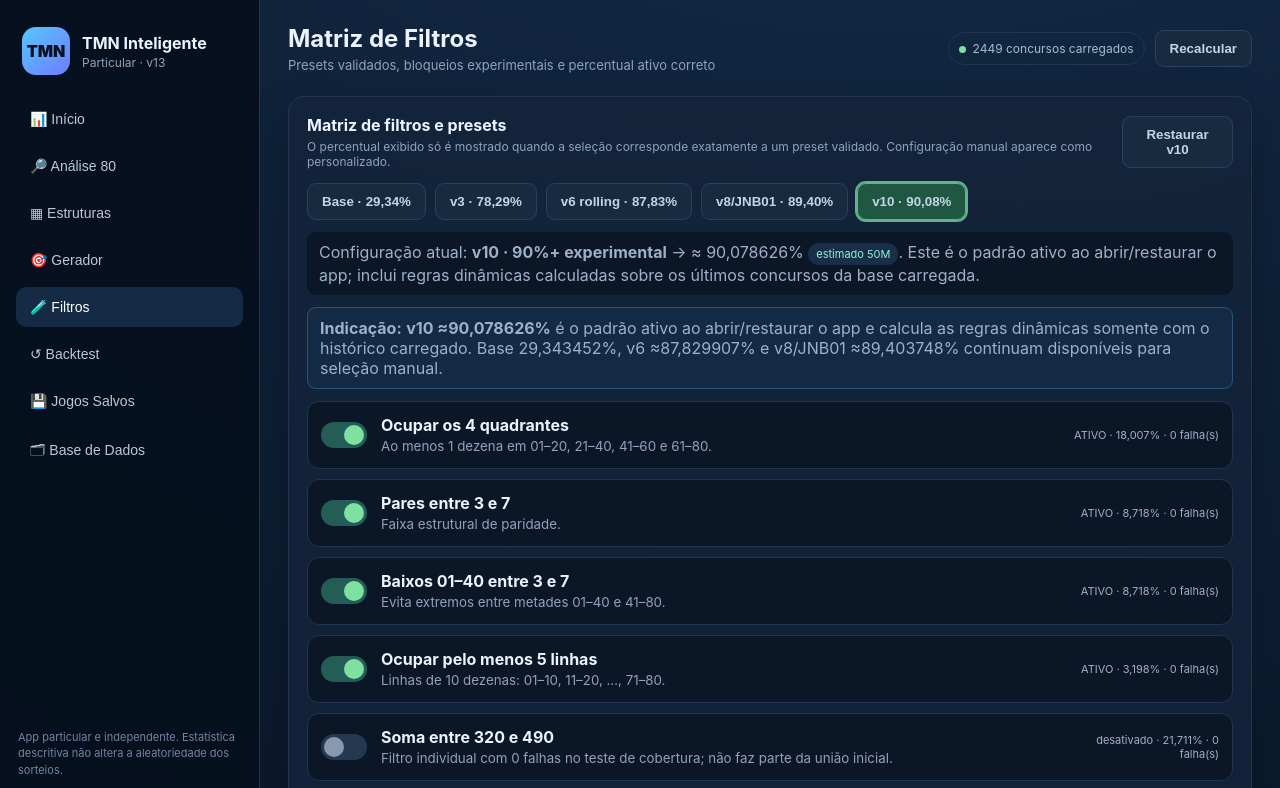
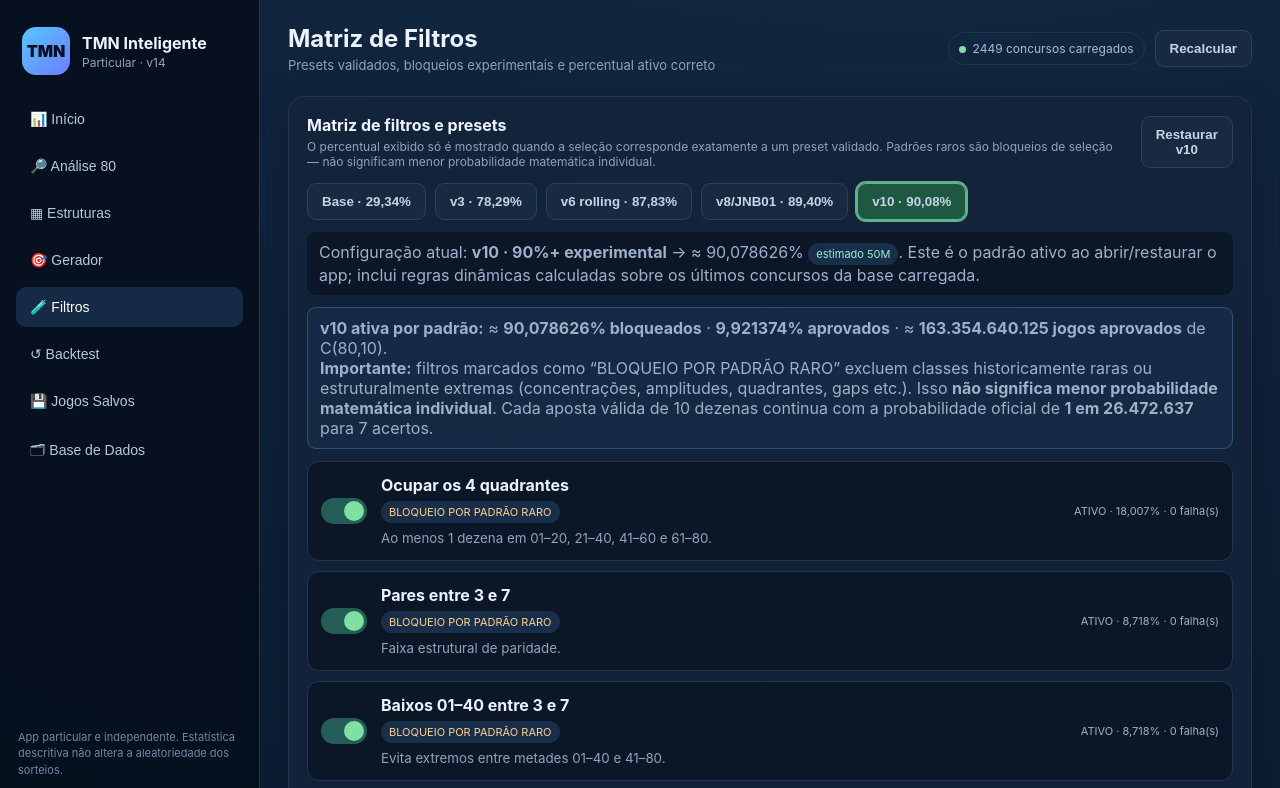
Before and after one commit to ilma061977/LF, a website: page tmn-inteligente-particular/index.html in a window 1280 px wide. Both pictures are taken after a click on the button "🧪 Filtros". Shown: the top 788 px of the page. Drawn offline with Linux system fonts and the light colour scheme.

Commit message:
TMN v14: label rare-pattern blocks and clarify official odds

```diff
--- a/tmn-inteligente-particular/index.html
+++ b/tmn-inteligente-particular/index.html
@@ -24,7 +24,7 @@
 <body>
 <div class="app-shell">
   <aside class="sidebar">
-    <div class="brand"><div class="brand-mark">TMN</div><div><strong>TMN Inteligente</strong><span>Particular · v13</span></div></div>
+    <div class="brand"><div class="brand-mark">TMN</div><div><strong>TMN Inteligente</strong><span>Particular · v14</span></div></div>
     <nav id="nav">
       <button class="nav-btn active" data-page="dashboard">📊 Início</button>
       <button class="nav-btn" data-page="analysis">🔎 Análise 80</button>
@@ -116,7 +116,7 @@
 
     <section class="page" id="page-filters">
       <div class="card">
-        <div class="card-head"><div><h2>Matriz de filtros e presets</h2><p class="muted">O percentual exibido só é mostrado quando a seleção corresponde exatamente a um preset validado. Configuração manual aparece como personalizado.</p></div><button class="btn secondary" id="resetFilters">Restaurar v10</button></div>
+        <div class="card-head"><div><h2>Matriz de filtros e presets</h2><p class="muted">O percentual exibido só é mostrado quando a seleção corresponde exatamente a um preset validado. Padrões raros são bloqueios de seleção — não significam menor probabilidade matemática individual.</p></div><button class="btn secondary" id="resetFilters">Restaurar v10</button></div>
         <div class="button-row preset-row">
           <button class="btn secondary" data-preset="base">Base · 29,34%</button>
           <button class="btn secondary" data-preset="v3">v3 · 78,29%</button>
@@ -340,7 +340,7 @@ const V10_RESEARCH={
   staticRules:['DR-SP1','DR-SP2','DR-SP3','DR-M7A','M6-S1','DR-S1'],
   dynamicRules:['R1','R2','R3','U2','U5','F10','F20','UNSEEN10','HOT20'],
   finalRule:'NB15 · F20 + 5×UNSEEN10 entre 24 e 57',
-  status:'PESQUISA — não operacional por padrão; requer rolling integral das novas bandas e NB15.'
+  status:'ATIVA POR PADRÃO NO APP · bloqueios por padrão raro e dinâmicos identificados separadamente; probabilidade oficial por aposta permanece inalterada.'
 };
 function gapCount(g,threshold){const a=[...g].sort((x,y)=>x-y);let c=0;for(let i=1;i<a.length;i++)if(a[i]-a[i-1]>=threshold)c++;return c}
 function diagonalCount(g,dir){const s=new Set();for(const n of g){const r=Math.floor((n-1)/10),c=(n-1)%10;s.add(dir==='nwse'?r-c:r+c)}return s.size}
@@ -442,6 +442,19 @@ const PRESETS={
   v8:{key:'v8',label:'v8/JNB01 experimental',redPct:V8_RESEARCH.red50m,kind:'estimado 50M',ids:PRESET_IDS.v8},
   v10:{key:'v10',label:'v10 · 90%+ experimental',redPct:V10_RESEARCH.red50m,kind:'estimado 50M',ids:PRESET_IDS.v10}
 };
+const RARE_PATTERN_IDS=new Set([
+ 'QOCC2','P2','L2','ROCC1','S5','AMP3','COCC1','CSEQ1','COL67','SINGLE3_4','MOD4_ALL','B5_6_9',
+ 'CGE23','MOD8_57','MOD3_ALL','CENT2_7','PR1_6','M31','EDGE1_6','DIG25_61','MAX64','MIRLE2','M4LE5','MAXG12_37',
+ 'J_CGE_CENT','J_MIR_M4','J6_CGE_CENT','J6_MIR_M4','DIAG1O','GAPGE8','DIAG2O','GAPGE10','MOD9O','NEAR81','BORDER','ODDRUN','B8O','JNB01',
+ 'DR_SP1','DR_SP2','DR_SP3','DR_M7A','M6_S1','DR_S1'
+]);
+const DYNAMIC_FILTER_IDS=new Set(['V10_R1','V10_R2','V10_R3','V10_U2','V10_U5','V10_F10','V10_F20','V10_UNSEEN10','V10_HOT20','V10_NB15']);
+function filterCategory(id){
+ if(RARE_PATTERN_IDS.has(id))return '<span class="tag warn">BLOQUEIO POR PADRÃO RARO</span>';
+ if(DYNAMIC_FILTER_IDS.has(id))return '<span class="tag">BLOQUEIO HISTÓRICO / DINÂMICO</span>';
+ return '<span class="tag">BLOQUEIO ESTRUTURAL</span>';
+}
+
 function activeFilterIds(){return filters.filter(f=>f.active).map(f=>f.id).sort()}
 function sameIds(a,b){const x=[...a].sort(),y=[...b].sort();return x.length===y.length&&x.every((v,i)=>v===y[i])}
 function currentPreset(){const a=activeFilterIds();return Object.values(PRESETS).find(p=>sameIds(a,p.ids))||null}
@@ -483,7 +496,7 @@ function generateValid(maxTries=3000){const active=filters.filter(f=>f.active);f
 function renderFilters(){
  if(!$('#filterList'))return;
  const preset=currentPreset();
- $('#filterList').innerHTML=filters.map(f=>{const r=RESEARCH_RESULTS.find(x=>x.id===f.id);return `<div class="filter-row"><div class="switch ${f.active?'on':''}" data-filter="${f.id}"></div><div><strong>${f.name}</strong><small>${f.desc}</small></div><div class="filter-status">${f.active?'ATIVO':'desativado'}${r?` · ${fmtPct(r.redPct,3)} · ${r.fails} falha(s)`:''}</div></div>`}).join('');
+ $('#filterList').innerHTML=filters.map(f=>{const r=RESEARCH_RESULTS.find(x=>x.id===f.id);return `<div class="filter-row"><div class="switch ${f.active?'on':''}" data-filter="${f.id}"></div><div><strong>${f.name}</strong><div style="margin:5px 0 4px">${filterCategory(f.id)}</div><small>${f.desc}</small></div><div class="filter-status">${f.active?'ATIVO':'desativado'}${r?` · ${fmtPct(r.redPct,3)} · ${r.fails} falha(s)`:''}</div></div>`}).join('');
  $$('[data-filter]').forEach(s=>s.onclick=()=>{const f=filters.find(x=>x.id===s.dataset.filter);f.active=!f.active;renderFilters()});
  $$('[data-preset]').forEach(b=>b.classList.toggle('preset-active',!!preset&&b.dataset.preset===preset.key));
  const conflicts=conflictMessages();
@@ -494,7 +507,7 @@ function renderFilters(){
      $('#filterUnionNotice').innerHTML=`Configuração atual: <strong>PERSONALIZADA</strong> — percentual conjunto <strong>não calculado</strong>. Não some percentuais individuais.${conflicts.length?`<br><span class="warn-text">⚠ ${conflicts.join(' ')}</span>`:''}`;
    }
  }
- if($('#presetAdvice'))$('#presetAdvice').innerHTML=`<strong>Indicação:</strong> <strong>v10 ≈90,078626%</strong> é o padrão ativo ao abrir/restaurar o app e calcula as regras dinâmicas somente com o histórico carregado. Base 29,343452%, v6 ≈87,829907% e v8/JNB01 ≈89,403748% continuam disponíveis para seleção manual.`;
+ if($('#presetAdvice'))$('#presetAdvice').innerHTML=`<strong>v10 ativa por padrão:</strong> ≈ <strong>90,078626% bloqueados</strong> · <strong>9,921374% aprovados</strong> · ≈ <strong>163.354.640.125 jogos aprovados</strong> de C(80,10). <br><strong>Importante:</strong> filtros marcados como “BLOQUEIO POR PADRÃO RARO” excluem classes historicamente raras ou estruturalmente extremas (concentrações, amplitudes, quadrantes, gaps etc.). Isso <strong>não significa menor probabilidade matemática individual</strong>. Cada aposta válida de 10 dezenas continua com a probabilidade oficial de <strong>1 em 26.472.637</strong> para 7 acertos.`;
 }
 function renderBacktest(){
  const zero=RESEARCH_RESULTS.filter(r=>r.fails===0).length;
```
